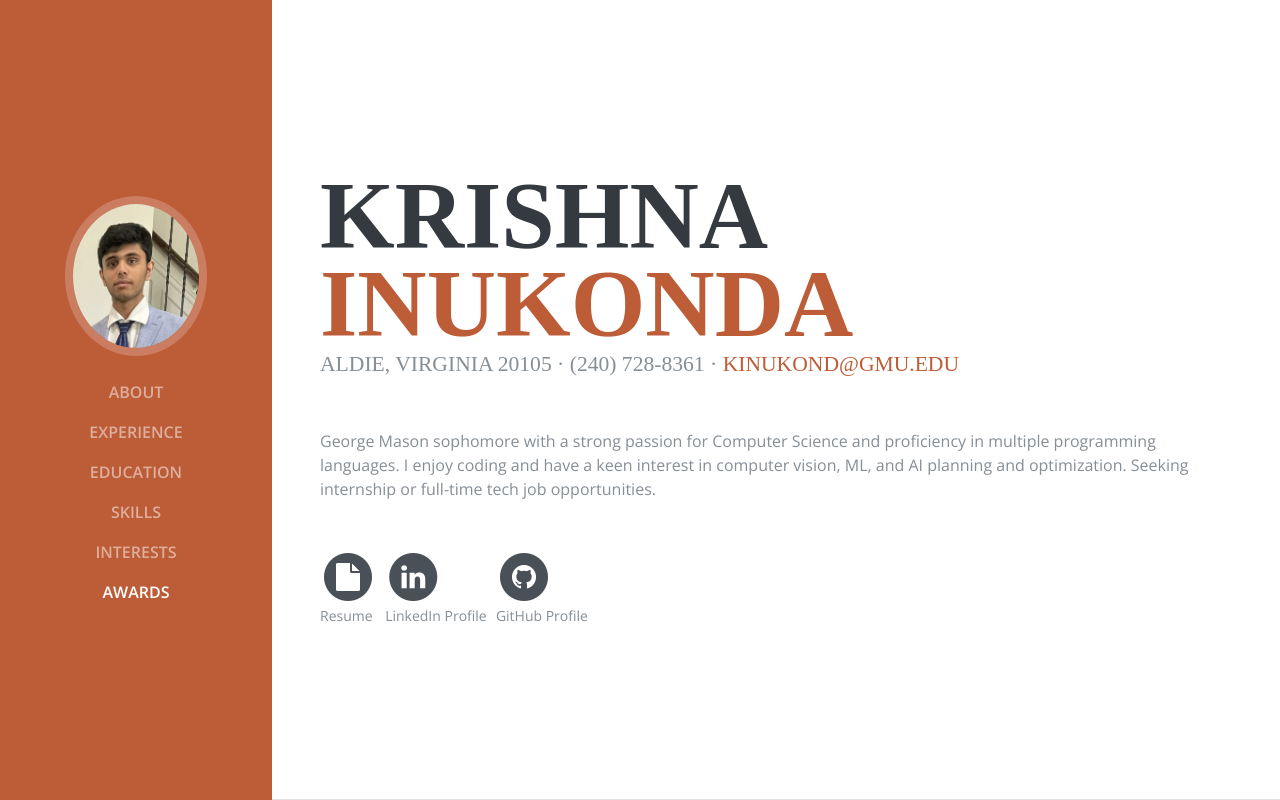
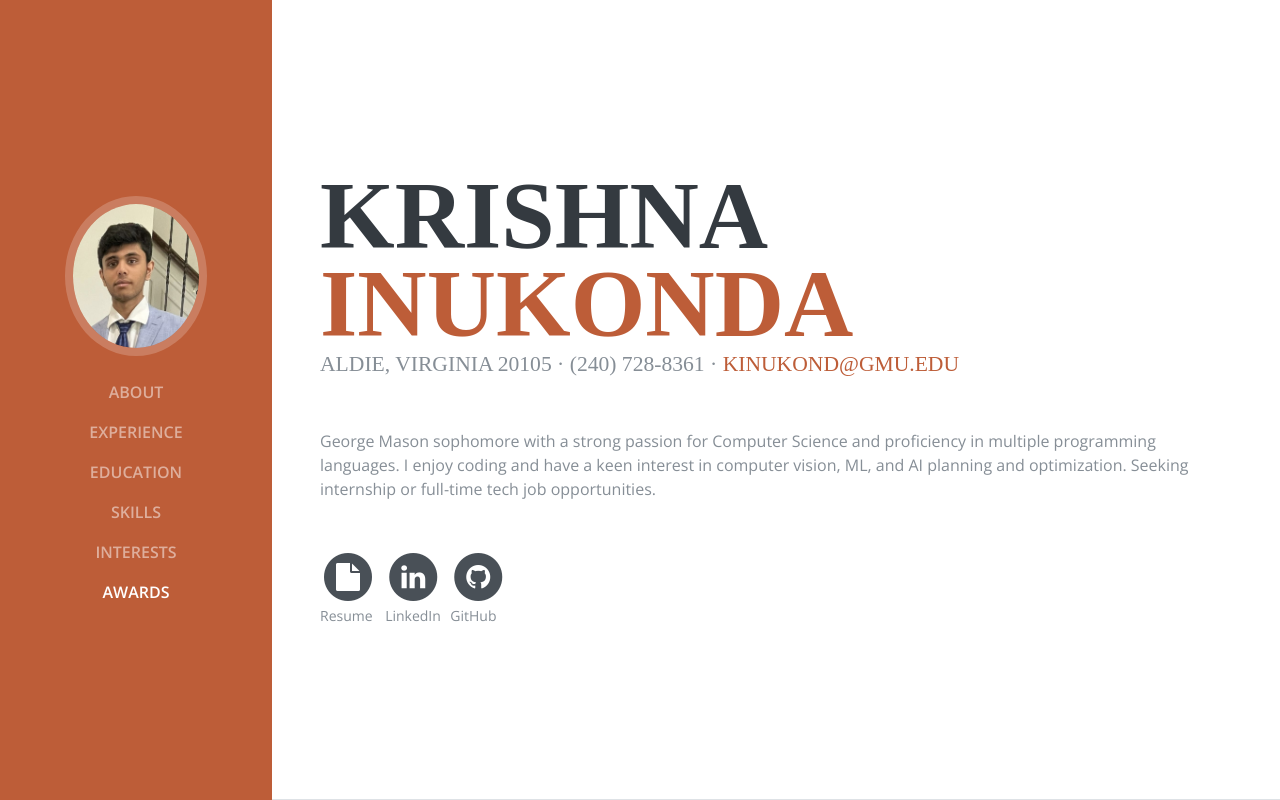
Before and after one commit to krishnaink/krishnaink.github.io, a plain HTML site: page index.html in a window 1280 px wide. Shown: the top 800 px of the page. Drawn offline with nearby package versions, Linux system fonts and the light colour scheme; a web font is replaced by a local one.

Commit message:
Update index.html

```diff
--- a/index.html
+++ b/index.html
@@ -96,7 +96,7 @@
                         <i class="fa fa-linkedin fa-stack-1x fa-inverse"></i>
                     </span>
                 </a>
-                <p>LinkedIn Profile</p>
+                <p>LinkedIn</p>
             </li>
             <li class="list-inline-item">
                 <a href="https://github.com/krishnaink">
@@ -105,7 +105,7 @@
                         <i class="fa fa-github fa-stack-1x fa-inverse"></i>
                     </span>
                 </a>
-                <p>GitHub Profile</p>
+                <p>GitHub</p>
             </li>
         </ul>
         </div>
```
